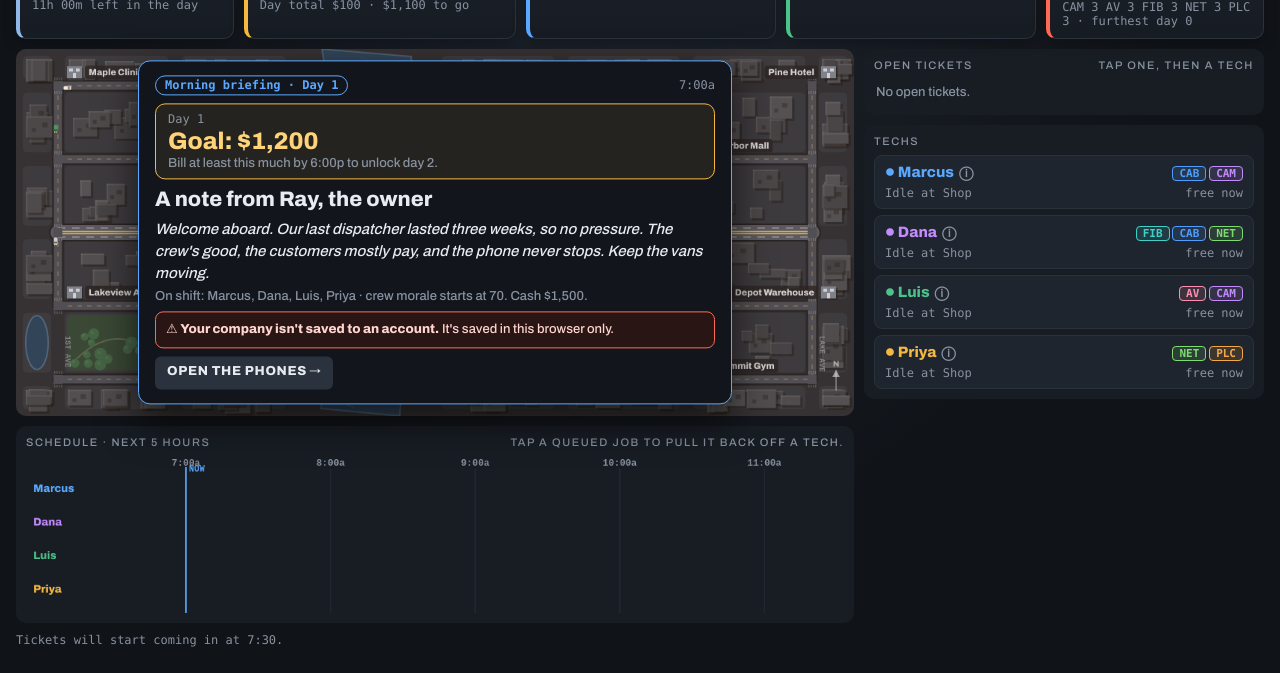
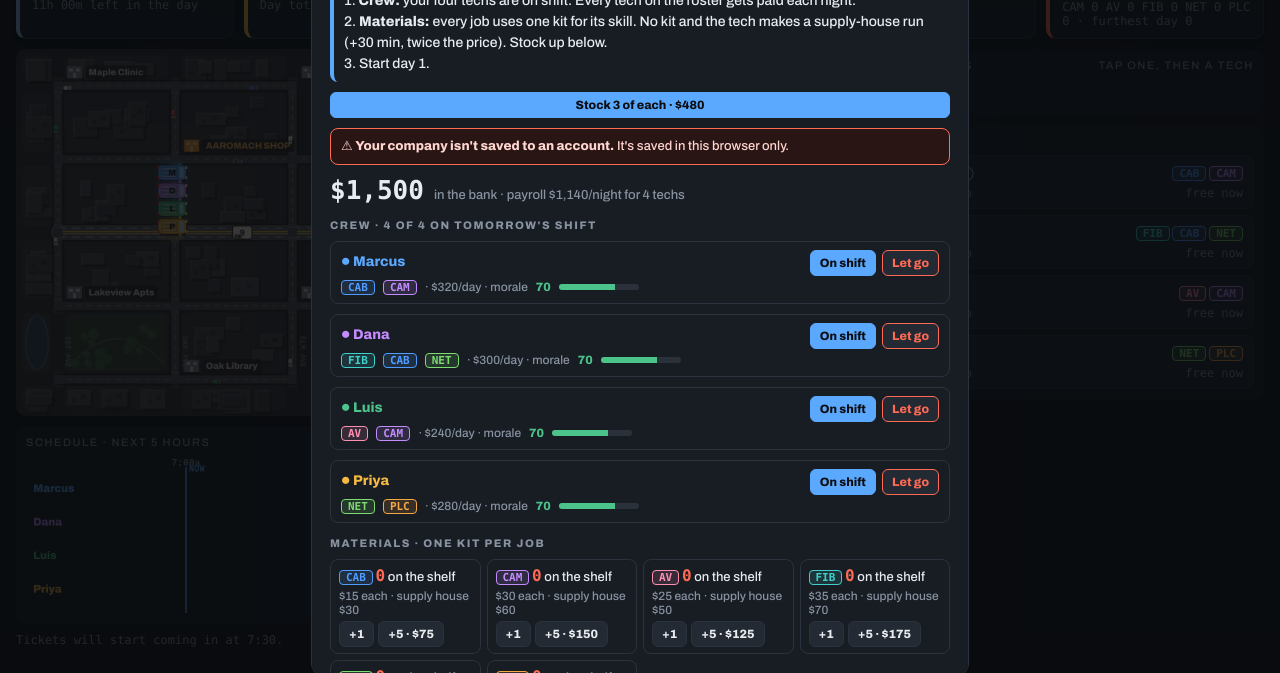
Before and after one commit to AAROMACH/Arcade, a website: page public/games/dispatch-board.html in a window 1280 px wide. Shown: the part 127-800 px from the top of the page. Drawn offline with Linux system fonts and the light colour scheme; a web font is replaced by a local one.

Commit message:
Dispatch: a new company starts at the shop; smaller Lift Panic phone buttons (#9)
- New careers open on a 'Get set up' shop before day 1: the four techs on shift, empty shelves,
  a one-tap 'Stock 3 of each', and a short guide, so the nightly shop isn't a surprise. Hiring and
  Sal are hidden until after day 1. The clock doesn't run behind it.
- Lift Panic RAISE/LOWER on phones: 60-92 px tall (was 84-132).


Claude-Session: https://claude.ai/code/session_0136yQKhWYHeGiby8Bx1J5k3

Co-authored-by: Claude <noreply@anthropic.com>

```diff
--- a/public/games/dispatch-board.html
+++ b/public/games/dispatch-board.html
@@ -402,7 +402,7 @@ const LOAN = { amount: 2000, owed: 2600, daily: 400, late: 150 };
 const CAND_NAMES = ['Andre', 'Tasha', 'Kevin', 'Mei', 'Jorge', 'Sam', 'Nia', 'Owen', 'Rita', 'Ty', 'Bree', 'Hank', 'Lena', 'Omar', 'Cole', 'Jess'];
 const CAND_COLS = ['#ff8fb1', '#3fd0c9', '#7ddc6f', '#f07a1a', '#e2c79a', '#9aa7ff', '#ff6b5e', '#b5e655'];
 const freshCareer = (l = 1, t = 0) => ({ v: 2, lvl: l, top: t, cash: 1500, roster: TECH0.map(x => ({ ...x, wage: WAGE0[x.name], morale: 70, on: true, days: 0 })),
-  inv: Object.fromEntries(Object.keys(SK).map(k => [k, 3])), hist: [], cands: null, news: [], savedAt: 0 });
+  inv: Object.fromEntries(Object.keys(SK).map(k => [k, 0])), hist: [], cands: null, news: [], savedAt: 0, setup: true });
 let car;
 try { const sv = JSON.parse(localStorage.getItem('dispatch:career') || '{}'); car = sv.v === 2 ? sv : freshCareer(sv.lvl || 1, sv.top || 0); } catch { car = freshCareer(); }
 lvl = car.lvl; top = car.top;
@@ -919,21 +919,27 @@ function openCamp() {
 function renderCamp() {
   const c = car, onN = c.roster.filter(r => r.on).length, pay = c.roster.reduce((a, r) => a + r.wage, 0);
   const mcol = m => m <= WARN_AT ? 'var(--late)' : m < 55 ? 'var(--due)' : 'var(--go)';
+  const setup = !!c.setup, stockCost = Object.keys(SK).reduce((a, k) => a + KIT[k] * Math.max(0, 3 - (c.inv[k] || 0)), 0);
+  $('campT').textContent = setup ? 'Get set up' : 'The shop';
   $('campBody').innerHTML = `
+    ${setup ? `<div style="border-left:4px solid var(--sel);padding:8px 10px;border-radius:8px;background:#181d24;font-size:14px;line-height:1.5">
+      <b>Before day 1: this is where you'll be every night.</b><br>1. <b>Crew:</b> your four techs are on shift. Every tech on the roster gets paid each night.<br>
+      2. <b>Materials:</b> every job uses one kit for its skill. No kit and the tech makes a supply-house run (+${RUN_MIN} min, twice the price). Stock up below.<br>3. Start day 1.</div>
+      <button type="button" class="sbtn on" data-stock="1" ${stockCost === 0 || c.cash < stockCost ? 'disabled' : ''}>Stock 3 of each · $${stockCost}</button>` : ''}
     ${guestNote()}
     <div class="camp-cash"><b class="${c.cash < 0 ? 'neg' : ''}">${c.cash < 0 ? '−' : ''}$${Math.abs(c.cash).toLocaleString()}</b><span>in the bank · payroll $${pay.toLocaleString()}/night for ${c.roster.length} tech${c.roster.length === 1 ? '' : 's'}</span></div>
-    <div class="crow"><span class="nm">Sal's Quick Cash <small style="color:var(--muted);font-weight:500">no questions asked</small></span>
+    ${setup ? '' : `<div class="crow"><span class="nm">Sal's Quick Cash <small style="color:var(--muted);font-weight:500">no questions asked</small></span>
       <span class="acts">${c.loan ? `<button type="button" class="sbtn" data-payoff="1" ${c.cash < c.loan.owed ? 'disabled' : ''}>Pay off $${c.loan.owed.toLocaleString()}</button>` : `<button type="button" class="sbtn warn" data-loan="1">Borrow $${LOAN.amount.toLocaleString()}</button>`}</span>
-      <span class="meta">${c.loan ? `You owe $${c.loan.owed.toLocaleString()}. $${LOAN.daily} comes out every night. If it leaves you below zero: a $${LOAN.late} late fee and his guys visit (crew morale −3).` : `Borrow $${LOAN.amount.toLocaleString()}, pay back $${LOAN.owed.toLocaleString()}: $${LOAN.daily} a night, automatically. Late costs $${LOAN.late} and the crew notices.`}</span></div>
+      <span class="meta">${c.loan ? `You owe $${c.loan.owed.toLocaleString()}. $${LOAN.daily} comes out every night. If it leaves you below zero: a $${LOAN.late} late fee and his guys visit (crew morale −3).` : `Borrow $${LOAN.amount.toLocaleString()}, pay back $${LOAN.owed.toLocaleString()}: $${LOAN.daily} a night, automatically. Late costs $${LOAN.late} and the crew notices.`}</span></div>`}
     <h3>Crew · ${onN} of ${MAX_SHIFT} on tomorrow's shift</h3>
     ${c.roster.map((r, i) => `<div class="crow ${r.on ? '' : 'off'}"><span class="nm" style="color:${r.color}">● ${r.name}</span>
       <span class="acts"><button type="button" class="sbtn ${r.on ? 'on' : ''}" data-shift="${i}" ${!r.on && onN >= MAX_SHIFT ? 'disabled' : ''}>${r.on ? 'On shift' : 'Benched'}</button>
       <button type="button" class="sbtn warn" data-fire="${i}" ${c.roster.length <= 1 ? 'disabled' : ''}>${r.confirm ? `Pay $${r.wage} and let go?` : 'Let go'}</button></span>
       <span class="meta">${r.skills.map(chipOf).join(' ')} · $${r.wage}/day · morale <b style="color:${mcol(r.morale)}">${r.morale}</b> <span class="mbar2"><i style="width:${r.morale}%;background:${mcol(r.morale)}"></i></span>${r.dm ? ` (${r.dm > 0 ? '+' : ''}${r.dm})` : ''}${r.morale <= WARN_AT ? ' · close to quitting' : ''}</span></div>`).join('')}
-    <h3>Hire · roster ${c.roster.length} of ${MAX_ROSTER}</h3>
+    ${setup ? '' : `<h3>Hire · roster ${c.roster.length} of ${MAX_ROSTER}</h3>
     ${(c.cands || []).length ? c.cands.map((r, i) => `<div class="crow"><span class="nm" style="color:${r.color}">● ${r.name} <small style="color:var(--muted);font-weight:500">${r.bio.role}, ${r.bio.years} yrs</small></span>
       <span class="acts"><button type="button" class="sbtn" data-hire="${i}" ${c.roster.length >= MAX_ROSTER || c.cash < r.fee ? 'disabled' : ''}>Hire · $${r.fee}</button></span>
-      <span class="meta">${r.skills.map(chipOf).join(' ')} · $${r.wage}/day · morale ${r.morale}${c.cash < r.fee ? ' · not enough cash' : ''}</span></div>`).join('') : '<p class="who">No one else applied today.</p>'}
+      <span class="meta">${r.skills.map(chipOf).join(' ')} · $${r.wage}/day · morale ${r.morale}${c.cash < r.fee ? ' · not enough cash' : ''}</span></div>`).join('') : '<p class="who">No one else applied today.</p>'}`}
     <h3>Materials · one kit per job</h3>
     <div class="mat">${Object.keys(SK).map(k => `<div><span>${chipOf(k)} <span class="q ${(c.inv[k] || 0) === 0 ? 'low' : ''}">${c.inv[k] || 0}</span> on the shelf</span>
       <span style="color:var(--muted);font-size:12px">$${KIT[k]} each · supply house $${KIT[k] * RETAIL}</span>
@@ -948,11 +954,12 @@ $('campBody').addEventListener('click', e => {
   else if (b.dataset.hire) { const r = c.cands[+b.dataset.hire]; if (c.roster.length >= MAX_ROSTER || c.cash < r.fee) return; c.cash -= r.fee; c.cands.splice(+b.dataset.hire, 1); const { fee, ...tech } = r; tech.on = c.roster.filter(x => x.on).length < MAX_SHIFT; c.roster.push(tech); c.news.push(`${r.name} starts today. Show them where the cable lube is.`); }
   else if (b.dataset.loan) { if (c.loan) return; c.loan = { owed: LOAN.owed }; c.cash += LOAN.amount; c.news.push('Sal\'s money is in the account. Don\'t be late.'); }
   else if (b.dataset.payoff) { if (!c.loan || c.cash < c.loan.owed) return; c.cash -= c.loan.owed; c.loan = null; c.news.push('Paid Sal off. Nobody has to see his guys again.'); }
+  else if (b.dataset.stock) { for (const k of Object.keys(SK)) while ((c.inv[k] || 0) < 3 && c.cash >= KIT[k]) { c.cash -= KIT[k]; c.inv[k] = (c.inv[k] || 0) + 1; } }
   else if (b.dataset.buy) { const k = b.dataset.buy, n = +b.dataset.n; if (c.cash < KIT[k] * n) return; c.cash -= KIT[k] * n; c.inv[k] = (c.inv[k] || 0) + n; }
   c.roster.forEach(x => { if (!b.dataset.fire) delete x.confirm; });
   saveCareer(); renderCamp();
 });
-$('campGo').onclick = () => { if (!car.roster.some(r => r.on)) return; car.roster.forEach(x => delete x.confirm); $('campModal').hidden = true; saveCareer(); newDay(); };
+$('campGo').onclick = () => { if (!car.roster.some(r => r.on)) return; car.setup = false; car.roster.forEach(x => delete x.confirm); $('campModal').hidden = true; saveCareer(); newDay(); };
 // Gauge helpers: bar width/colour and a +/− flash when a value changes.
 function gaugeBar(id, v) { const el = $(id); el.style.width = v + '%'; el.style.background = v < 30 ? 'var(--late)' : v < 45 ? 'var(--due)' : ''; }
 const lastVal = {};
@@ -1006,7 +1013,7 @@ $('techs').addEventListener('pointerdown', e => { const ib = e.target.closest('[
 $('speed').onclick = () => { speed = speed === 1 ? 2 : speed === 2 ? 4 : 1; $('speed').textContent = `Speed ×${speed}`; };
 $('pause').onclick = () => { if (over) { openCamp(); return; } if (callOpen) return; paused = !paused; $('pause').textContent = paused ? 'Resume' : 'Pause'; };
 $('how').onclick = () => { paused = true; $('pause').textContent = over ? 'New day' : 'Resume'; $('howModal').hidden = false; };
-$('howClose').onclick = () => { $('howModal').hidden = true; if (!over && !callOpen) { paused = false; $('pause').textContent = 'Pause'; } };
+$('howClose').onclick = () => { $('howModal').hidden = true; if (!over && !callOpen && $('campModal').hidden) { paused = false; $('pause').textContent = 'Pause'; } };
 
 const tl = $('tl'), tg = tl.getContext('2d');
 const TL = { left: 120, span: 300, rowH: 46, top: 26 };
@@ -1309,7 +1316,8 @@ function loop(now) {
   rAcc += dt; if (rAcc > .25) { rAcc = 0; render(); }
   draw(); drawTimeline(); requestAnimationFrame(loop);
 }
-reset(); morning(); requestAnimationFrame(loop);
+// A new company starts at the shop: pick the shift and stock the shelves before day 1, so it's no surprise later.
+reset(); if (car.setup) openCamp(); else morning(); requestAnimationFrame(loop);
 })();
 </script>
 
```
Also changed, not shown: public/games/lift-panic.html (+2 -2 lines).
